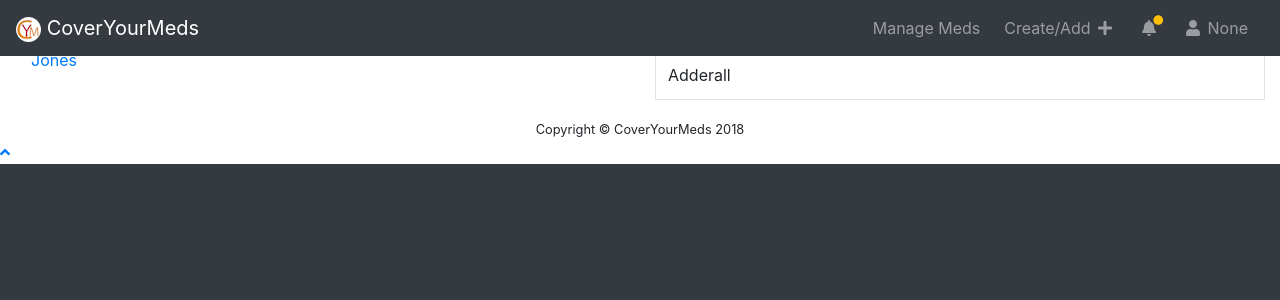
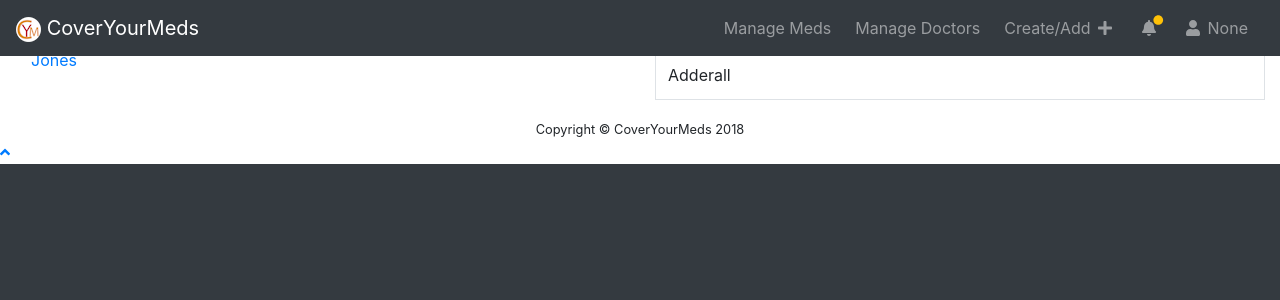
Before and after one commit to CoverYourMeds/Prototype, a Flask app: template CoverYourMeds/templates/mydocs.html in a window 1280 px wide. Shown: the top 300 px of the page. Run offline with Flask 2, Linux system fonts and the light colour scheme; the template is opened without the code that fills it: values that come from a table or form of the project are taken from there, others are empty; data comes from the database, SQL or seed files in the repository; some libraries are stand-ins or nearby versions.

Commit message:
My doctors field

```diff
--- a/CoverYourMeds/templates/include/nav.html
+++ b/CoverYourMeds/templates/include/nav.html
@@ -12,6 +12,10 @@
 
             <li>
                 <a class="nav-link mr-lg-2" href="/mymeds">Manage Meds</a>
+            </li>
+
+            <li>
+                <a class="nav-link mr-lg-2" href="/mydocs">Manage Doctors</a>
             </li>
 
             <li class="nav-item dropdown">
```
